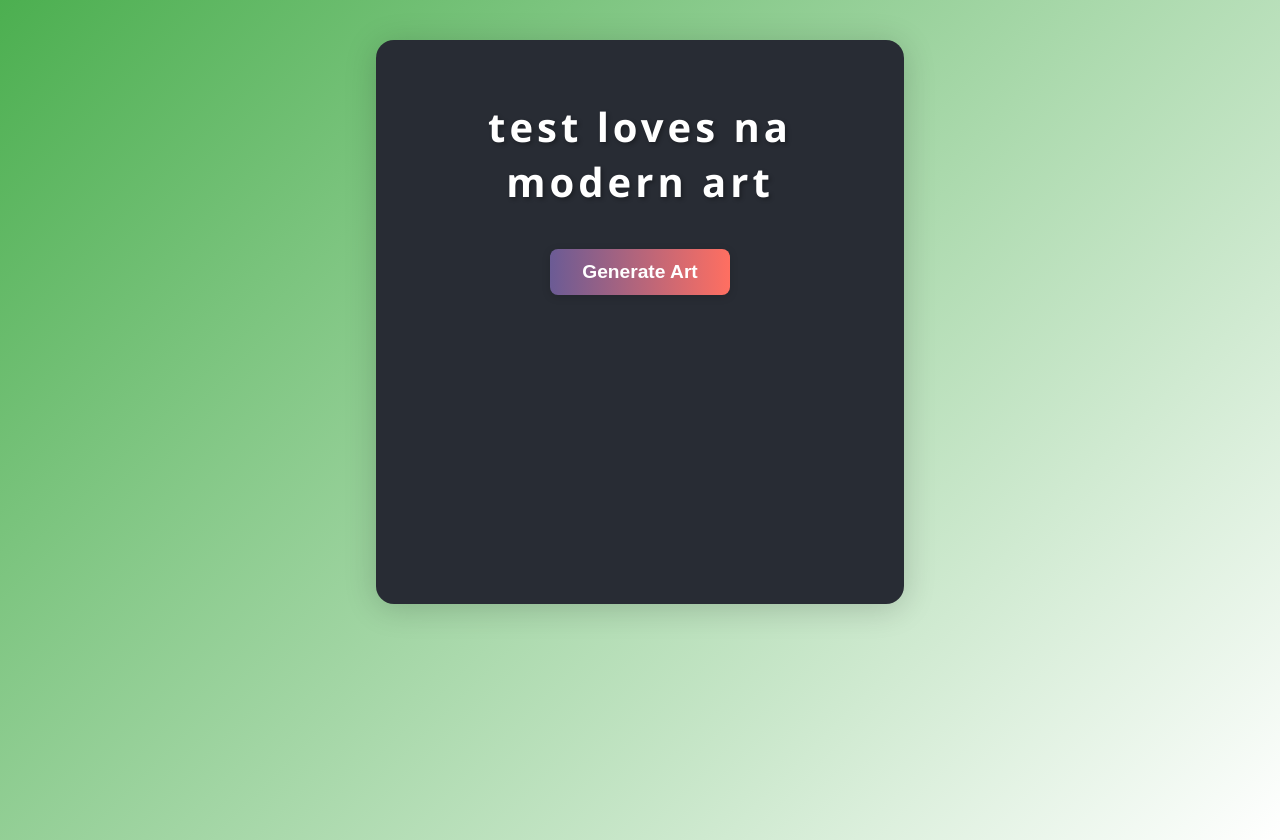
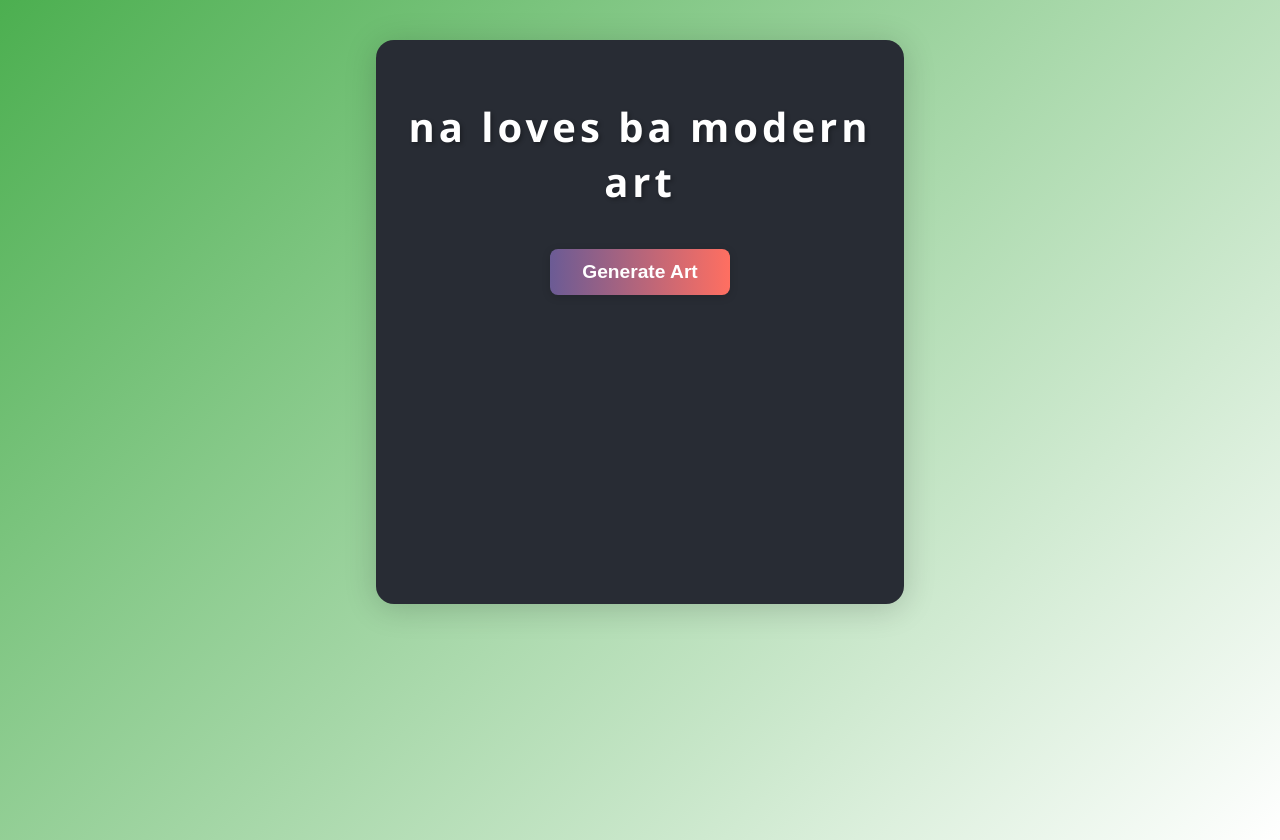
Before and after one commit to leizard/modern-art, a website: page index.html in a window 1280 px wide. Drawn offline with Linux system fonts and the light colour scheme.

Commit message:
Duong loves Na

```diff
--- a/index.html
+++ b/index.html
@@ -8,7 +8,7 @@
 </head>
 <body>
   <div class="container">
-    <h1>Test loves Na Modern Art</h1>
+    <h1>Na loves Ba Modern Art</h1>
     <button id="generate-btn">Generate Art</button>
     <div id="shape-container"></div>
     <h2 id="art-name"></h2>
```
